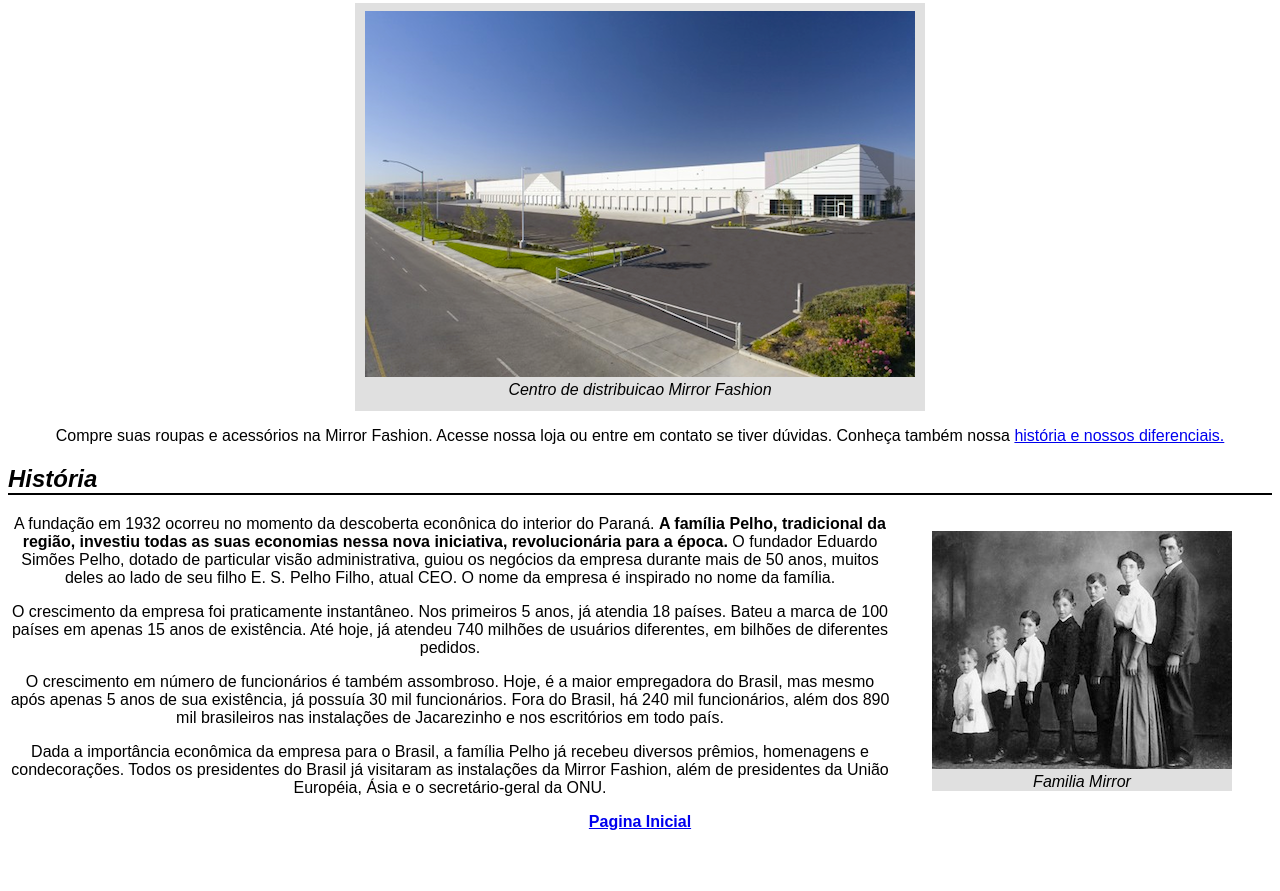
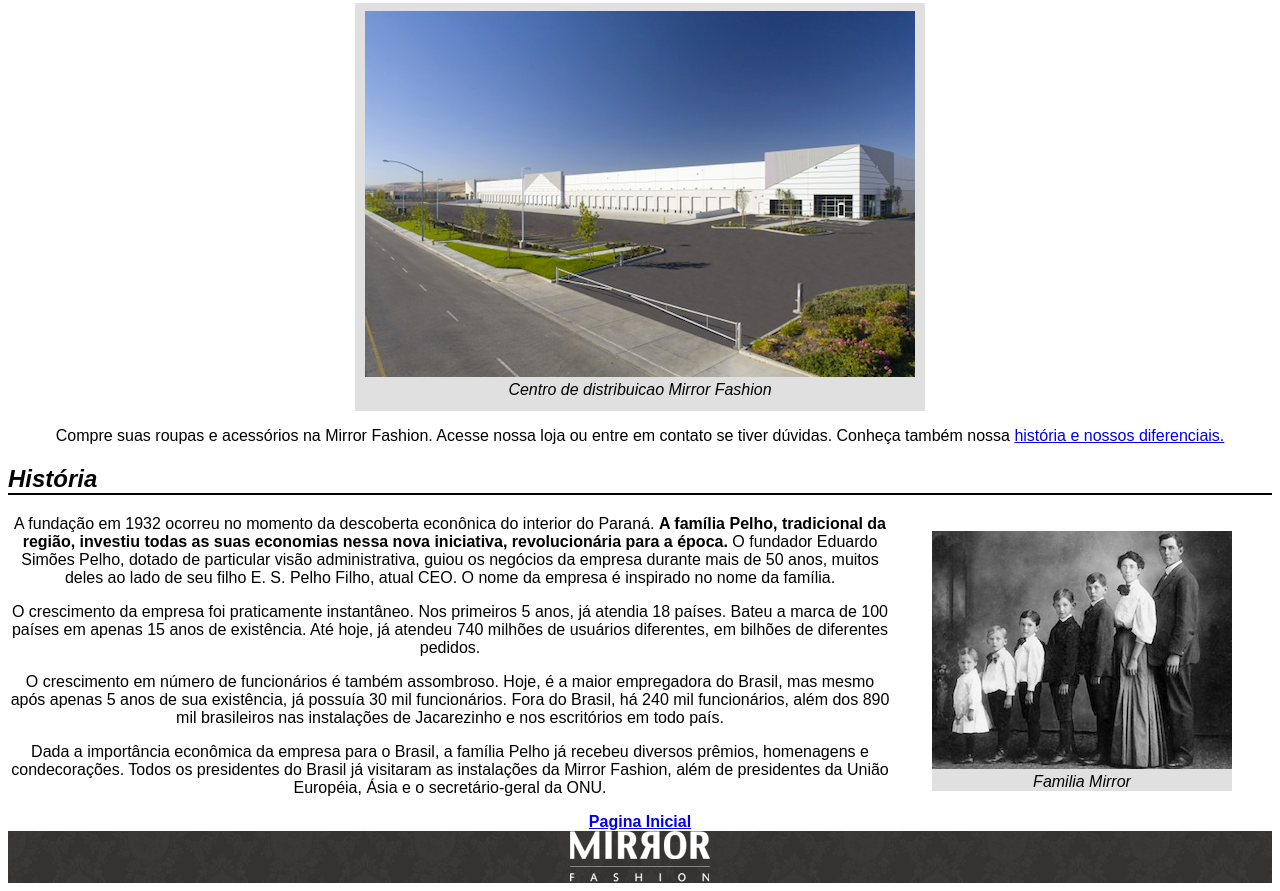
Before and after one commit to NathanSaldanha/Desenvolvimento-Web, a plain HTML site: page sobre.html in a window 1280 px wide. Shown: the part 260-1151 px from the top of the page. Drawn offline with Linux system fonts and the light colour scheme.

Commit message:
Implementaçao do Sobre.CSS

```diff
--- a/sobre.css
+++ b/sobre.css
@@ -38,6 +38,6 @@ figcaption{
 	float: right;
 }
 #rodape{
-	background-image:url("fundo-rodape.png");
+	background-image:url("img/fundo-rodape.png");
 	height: 52px
 }
```
